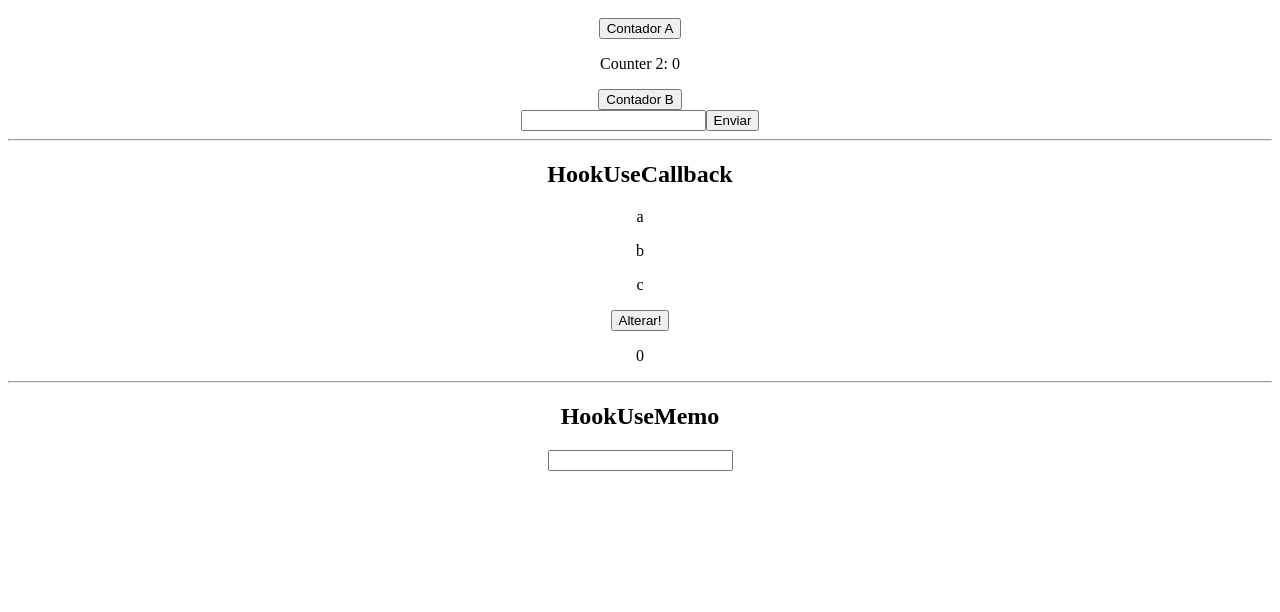
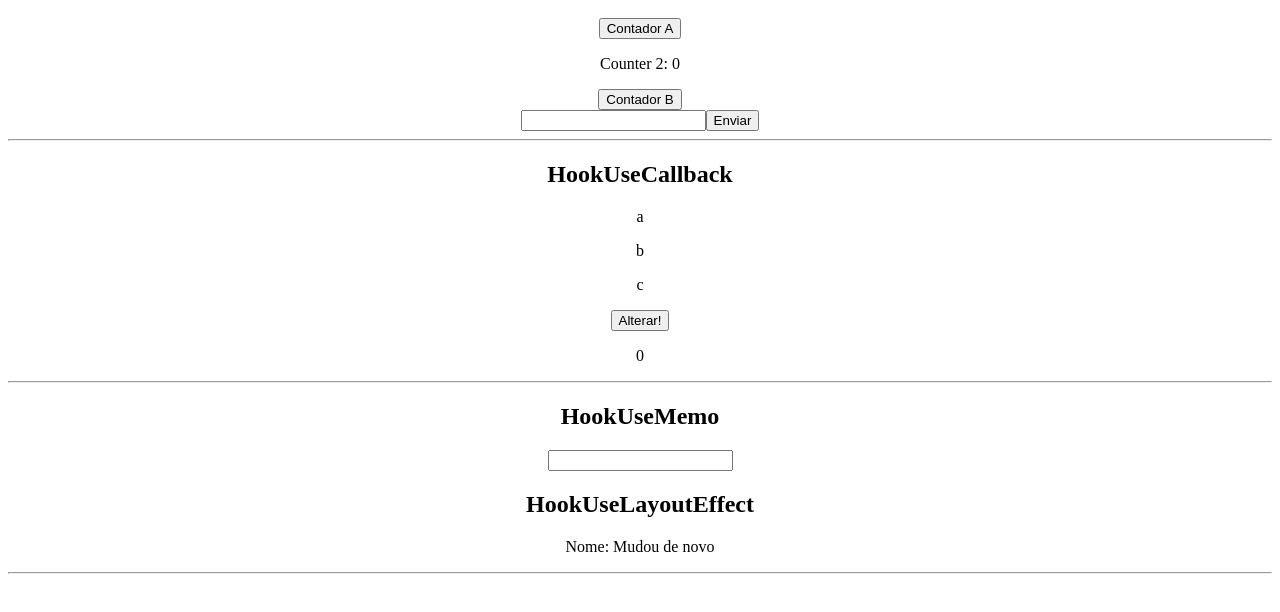
Before and after one commit to sabrinaaraujoo/react-curso, a React (Create React App) app in the folder reacthooks/: page / in a window 1280 px wide. Shown: the part 1075-1687 px from the top of the page. Built offline with nearby package versions, Linux system fonts and the light colour scheme.

Commit message:
useLayoutEffect

```diff
--- a/reacthooks/src/Pages/Home.jsx
+++ b/reacthooks/src/Pages/Home.jsx
@@ -10,6 +10,7 @@
 import HookUseRef from "../components/HookUseRef";
 import HookUseCallback from "../components/HookUseCallback";
 import HookUseMemo from "../components/HookUseMemo";
+import HookUseLayoutEffect from "../components/HookUseLayoutEffect";
 
 const Home = () => {
   const { contextValue } = useContext(SomeContext);
@@ -25,6 +26,7 @@
       <HookUseRef />
       <HookUseCallback />
       <HookUseMemo />
+      <HookUseLayoutEffect />
     </div>
   );
 };
--- /dev/null
+++ b/reacthooks/src/components/HookUseLayoutEffect.jsx
@@ -0,0 +1,28 @@
+import React from "react";
+import { useLayoutEffect, useEffect, useState } from "react";
+
+const HookUseLayoutEffect = () => {
+  const [name, setName] = useState("Algum Nome");
+
+  useEffect(() => {
+    console.log("2");
+    setName("Mudou de novo");
+  }, []);
+
+  useLayoutEffect(() => {
+    console.log("1");
+    setName("Outro Nome");
+  }, []);
+
+  console.log(name);
+
+  return (
+    <div>
+      <h2>HookUseLayoutEffect</h2>
+      <p>Nome: {name}</p>
+      <hr />
+    </div>
+  );
+};
+
+export default HookUseLayoutEffect;
```
